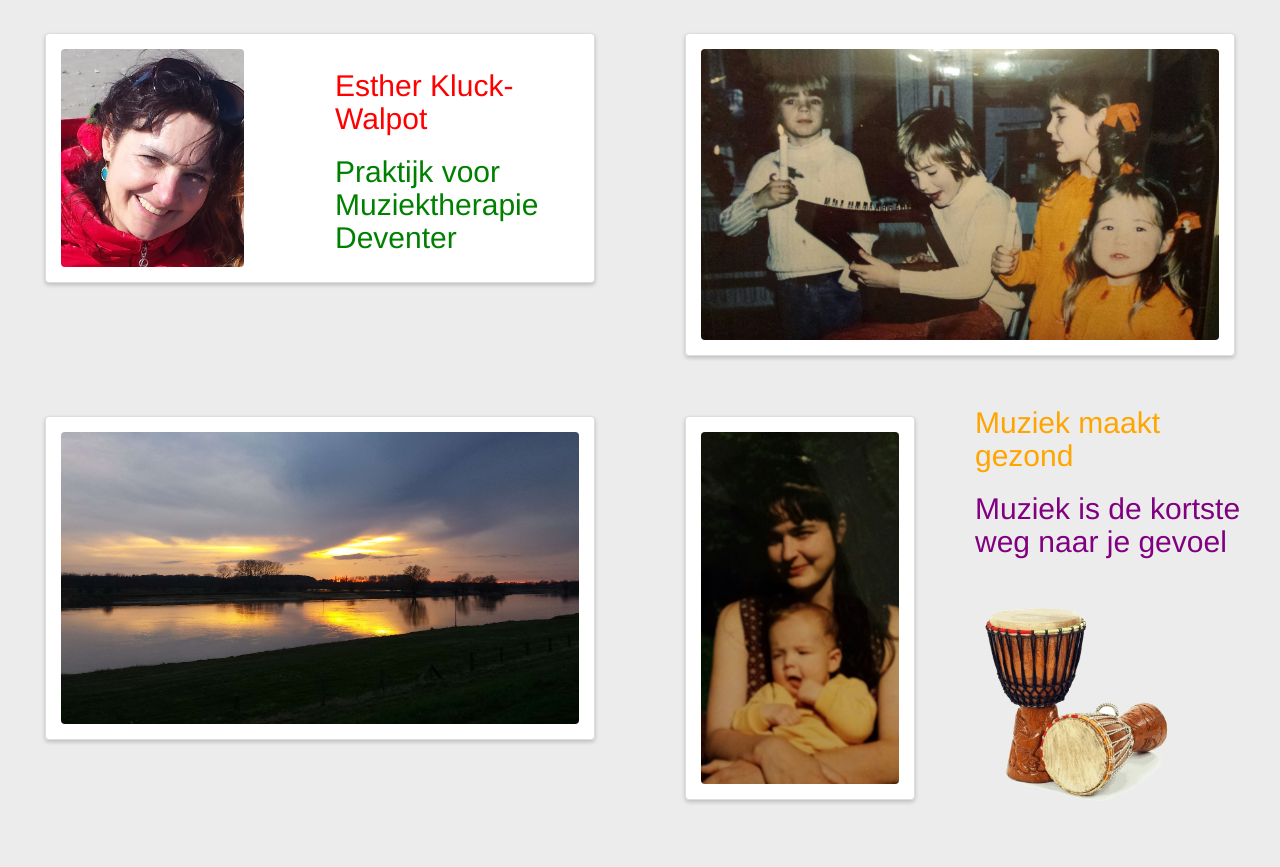
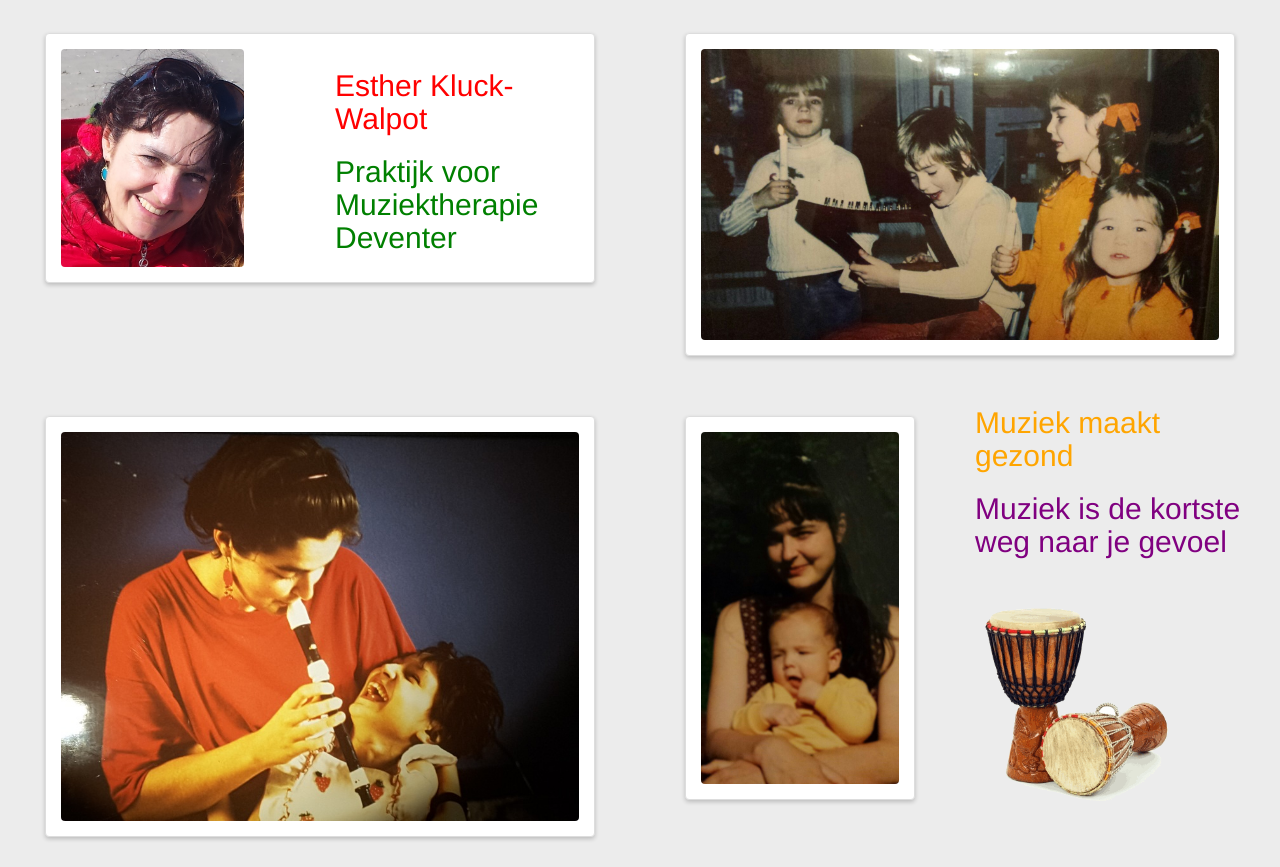
Before and after one commit to gvr37leo/esthersite, a website: page index.jade in a window 1280 px wide. Shown: the part 849-1716 px from the top of the page. Before the commit the page ends 1679 px from the top, so only its background shows below. Drawn offline with nearby package versions, Linux system fonts and the light colour scheme; files that its build step writes are made by us from their sources.

Commit message:
nieuwe foto

```diff
--- a/index.jade
+++ b/index.jade
@@ -52,7 +52,7 @@ html
                                     h2(style='color:green') Praktijk voor Muziektherapie Deventer
             +photo('resources/estherband.jpg')
         .row
-            +photo('resources/river.jpg')
+            +photo('resources/blokfluit.jpg')
             .col-md-6
                 .row
                     .col-md-6
```
Also changed, not shown: index.html, resources/blokfluit.jpg (added).
